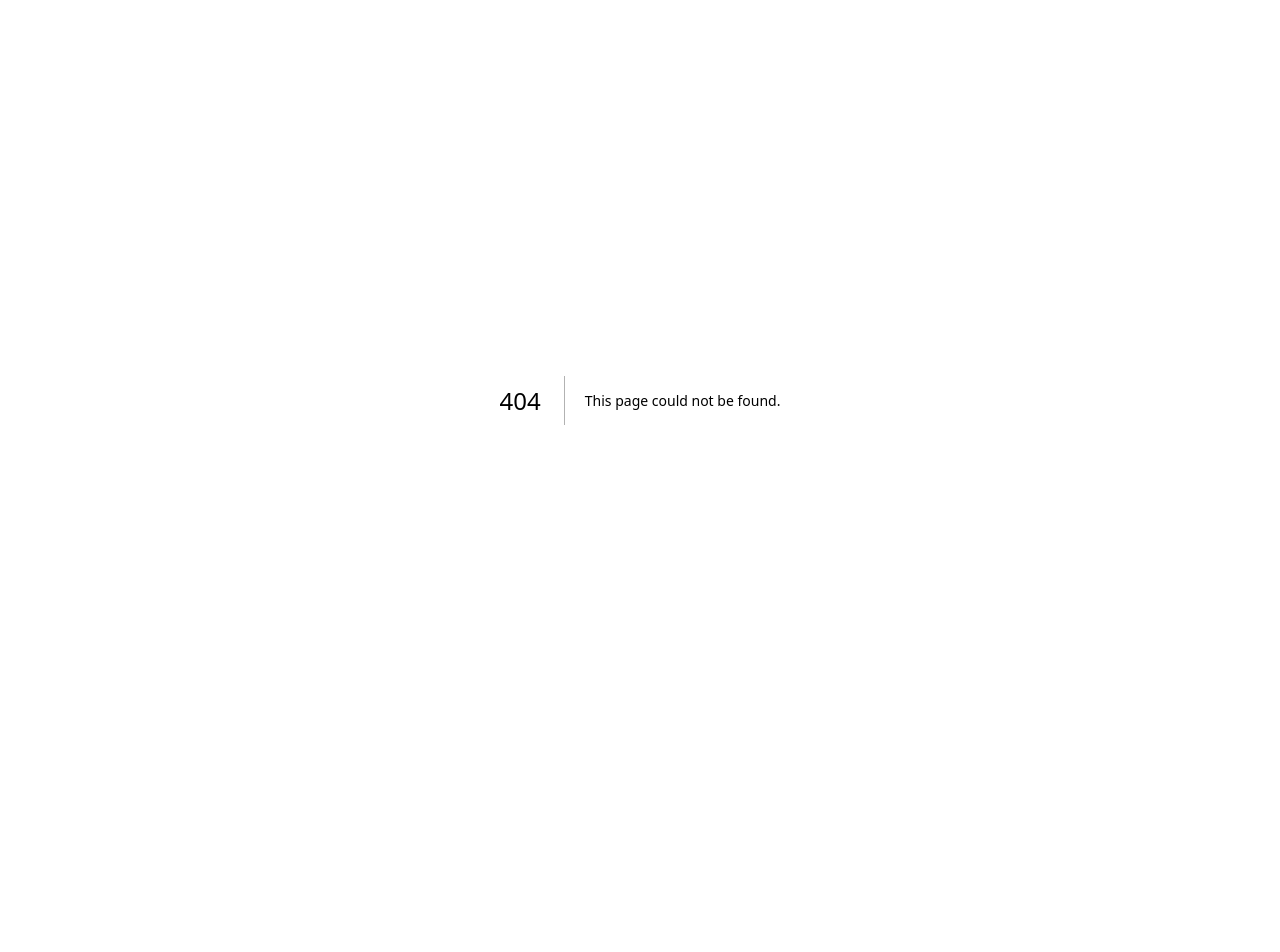
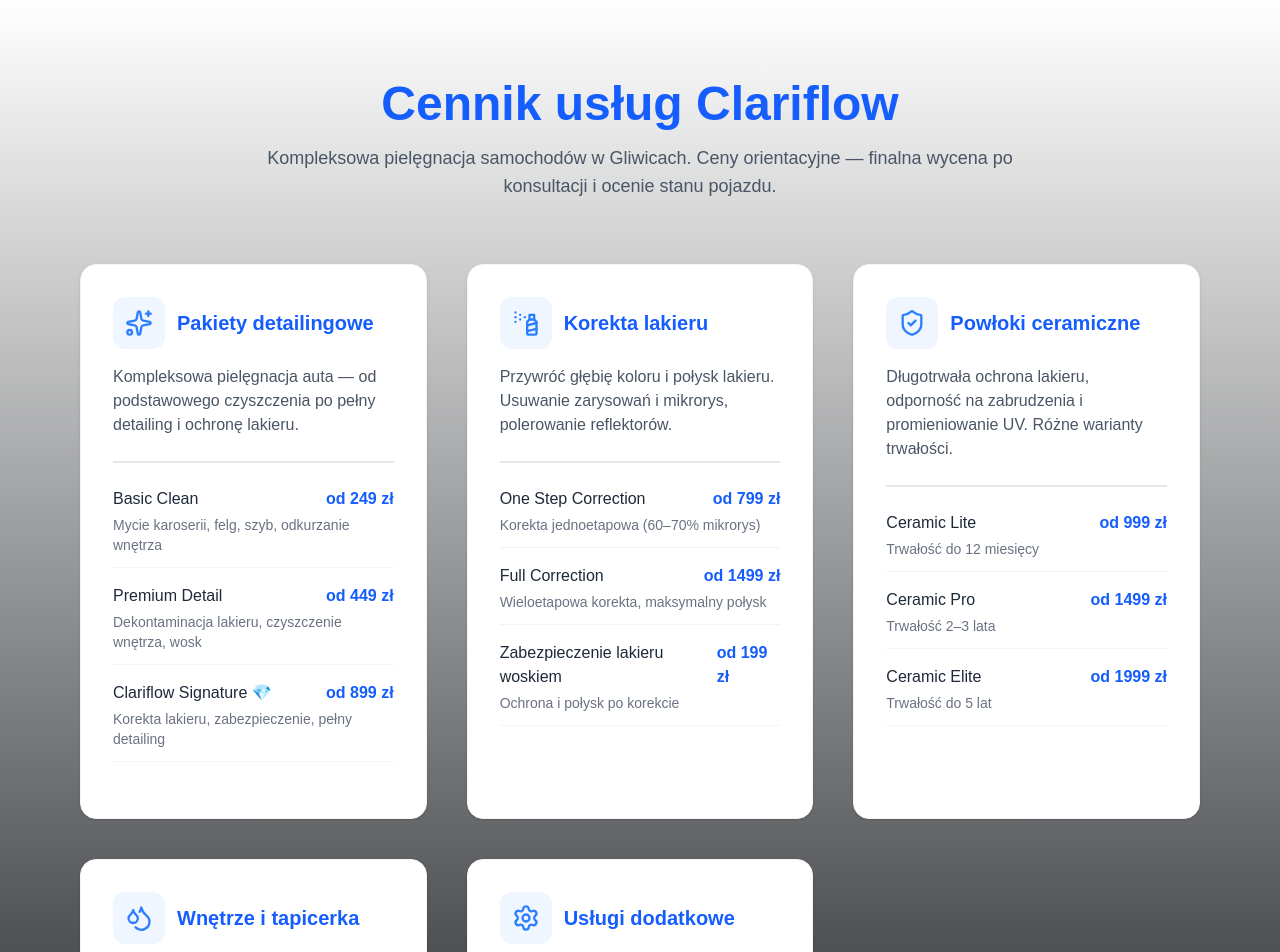
Before and after one commit to BaczkiewiczDawid/Clariflow, a Next.js app: page /cennik in a window 1280 px wide. Before the commit this address had no page. Shown: the top 952 px of the page. Before the commit the page ends 800 px from the top, so only its background shows below. Built offline with nearby package versions, Linux system fonts and the light colour scheme.

Commit message:
price list

```diff
--- /dev/null
+++ b/src/app/cennik/page.tsx
@@ -0,0 +1,126 @@
+import { Sparkles, ShieldCheck, Droplets, SprayCan, Settings } from "lucide-react";
+
+export default function PriceList() {
+    const sections = [
+        {
+            title: "Pakiety detailingowe",
+            icon: <Sparkles className="w-7 h-7 text-blue-500" />,
+            description:
+                "Kompleksowa pielęgnacja auta — od podstawowego czyszczenia po pełny detailing i ochronę lakieru.",
+            items: [
+                { name: "Basic Clean", details: "Mycie karoserii, felg, szyb, odkurzanie wnętrza", price: "od 249 zł" },
+                { name: "Premium Detail", details: "Dekontaminacja lakieru, czyszczenie wnętrza, wosk", price: "od 449 zł" },
+                { name: "Clariflow Signature 💎", details: "Korekta lakieru, zabezpieczenie, pełny detailing", price: "od 899 zł" },
+            ],
+        },
+        {
+            title: "Korekta lakieru",
+            icon: <SprayCan className="w-7 h-7 text-blue-500" />,
+            description:
+                "Przywróć głębię koloru i połysk lakieru. Usuwanie zarysowań i mikrorys, polerowanie reflektorów.",
+            items: [
+                { name: "One Step Correction", details: "Korekta jednoetapowa (60–70% mikrorys)", price: "od 799 zł" },
+                { name: "Full Correction", details: "Wieloetapowa korekta, maksymalny połysk", price: "od 1499 zł" },
+                { name: "Zabezpieczenie lakieru woskiem", details: "Ochrona i połysk po korekcie", price: "od 199 zł" },
+            ],
+        },
+        {
+            title: "Powłoki ceramiczne",
+            icon: <ShieldCheck className="w-7 h-7 text-blue-500" />,
+            description:
+                "Długotrwała ochrona lakieru, odporność na zabrudzenia i promieniowanie UV. Różne warianty trwałości.",
+            items: [
+                { name: "Ceramic Lite", details: "Trwałość do 12 miesięcy", price: "od 999 zł" },
+                { name: "Ceramic Pro", details: "Trwałość 2–3 lata", price: "od 1499 zł" },
+                { name: "Ceramic Elite", details: "Trwałość do 5 lat", price: "od 1999 zł" },
+            ],
+        },
+        {
+            title: "Wnętrze i tapicerka",
+            icon: <Droplets className="w-7 h-7 text-blue-500" />,
+            description:
+                "Detailing wnętrza, czyszczenie tapicerki, impregnacja skór i ozonowanie – komfort i świeżość w środku.",
+            items: [
+                { name: "Pranie tapicerki materiałowej", details: "Kompleksowe pranie całego wnętrza", price: "od 349 zł" },
+                { name: "Czyszczenie i impregnacja skór", details: "Delikatna pielęgnacja z ochroną", price: "od 299 zł" },
+                { name: "Detailing wnętrza + ozonowanie", details: "Czystość i eliminacja zapachów", price: "od 399 zł" },
+            ],
+        },
+        {
+            title: "Usługi dodatkowe",
+            icon: <Settings className="w-7 h-7 text-blue-500" />,
+            description:
+                "Dodatkowe zabezpieczenia i szczegóły, które robią różnicę w wyglądzie auta.",
+            items: [
+                { name: "Aplikacja wosku premium", details: "Dodatkowy połysk i ochrona", price: "od 199 zł" },
+                { name: "Zabezpieczenie felg", details: "Ochrona przed pyłem i brudem", price: "od 149 zł" },
+                { name: "Niewidzialna wycieraczka", details: "Zabezpieczenie szyb", price: "od 99 zł" },
+                { name: "Detailing komory silnika", details: "Czysty i bezpieczny silnik", price: "od 199 zł" },
+            ],
+        },
+    ];
+
+    return (
+        <section id="pricing" className="bg-gradient-to-b from-white via-blue-50/30 to-white py-20 px-6 md:px-20">
+            <div className="max-w-6xl mx-auto text-center mb-16">
+                <h2 className="text-4xl md:text-5xl font-bold text-blue-600 mb-4">
+                    Cennik usług Clariflow
+                </h2>
+                <p className="text-gray-600 text-lg max-w-3xl mx-auto">
+                    Kompleksowa pielęgnacja samochodów w Gliwicach. Ceny orientacyjne — finalna wycena po konsultacji
+                    i ocenie stanu pojazdu.
+                </p>
+            </div>
+            <div className="grid md:grid-cols-2 lg:grid-cols-3 gap-10">
+                {sections.map((section) => (
+                    <div
+                        key={section.title}
+                        className="group bg-white border border-gray-100 rounded-2xl shadow-sm hover:shadow-xl transition-all duration-300 p-8 flex flex-col justify-between"
+                    >
+                        <div>
+                            <div className="flex items-center gap-3 mb-4">
+                                <div className="bg-blue-50 p-3 rounded-xl">
+                                    {section.icon}
+                                </div>
+                                <h3 className="text-xl font-semibold text-blue-600">{section.title}</h3>
+                            </div>
+                            <p className="text-gray-600 mb-6">{section.description}</p>
+
+                            <ul className="space-y-4 border-t-2 border-gray-200 py-6">
+                                {section.items.map((item) => (
+                                    <li key={item.name} className="border-b border-gray-100 pb-3">
+                                        <div className="flex justify-between items-center">
+                                            <span className="font-medium text-gray-800">{item.name}</span>
+                                            <span className="font-semibold text-blue-600">{item.price}</span>
+                                        </div>
+                                        <p className="text-sm text-gray-500 mt-1">{item.details}</p>
+                                    </li>
+                                ))}
+                            </ul>
+                        </div>
+                    </div>
+                ))}
+            </div>
+            <div className="max-w-4xl mx-auto bg-blue-50 border border-blue-100 rounded-2xl mt-16 p-8 text-center">
+                <h4 className="text-2xl font-semibold text-blue-600 mb-3">💬 Uwagi</h4>
+                <p className="text-gray-700 mb-3">
+                    Ceny mają charakter orientacyjny i mogą różnić się w zależności od stanu oraz wielkości pojazdu.
+                </p>
+                <p className="text-gray-700 mb-3">
+                    Każdy samochód traktujemy indywidualnie — po konsultacji przygotujemy dokładną wycenę i zakres usług.
+                </p>
+                <p className="text-gray-700">
+                    Umów termin i przywróć blask swojemu samochodowi z <strong>Clariflow Gliwice</strong>.
+                </p>
+            </div>
+            <div className="text-center mt-16">
+                <a
+                    href="#contact"
+                    className="inline-block bg-blue-600 text-white font-semibold py-3 px-10 rounded-full shadow-md hover:bg-blue-700 transition-transform hover:scale-105"
+                >
+                    Umów wizytę
+                </a>
+            </div>
+        </section>
+    );
+}
```
